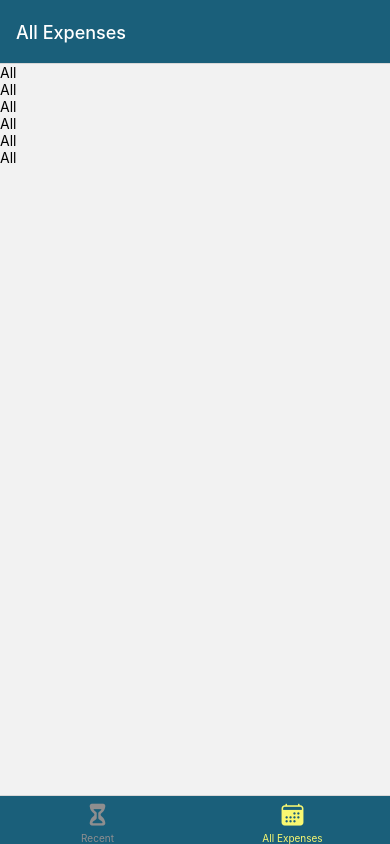
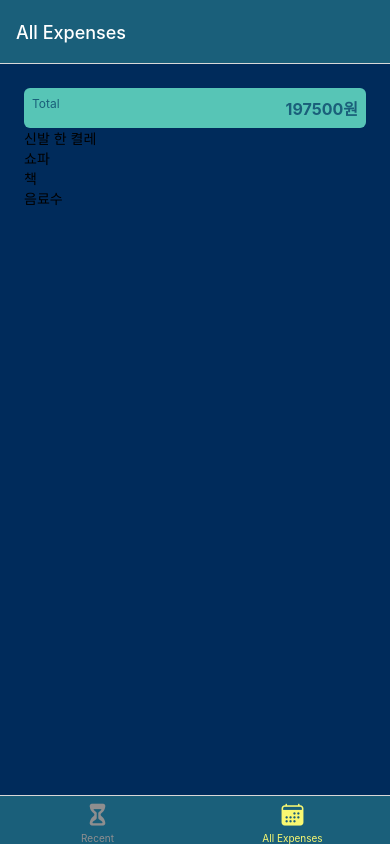
Before and after one commit to eunjitech/accountBook, a React Native app: screen /AllExpenses in a window 390 px wide. Built offline with nearby package versions, Linux system fonts and the light colour scheme.

Commit message:
8-132: expenses output 컴포넌트 분리

```diff
--- /dev/null
+++ b/components/ExpensesOutput/ExpensesList.js
@@ -0,0 +1,18 @@
+import React from "react";
+import { FlatList, StyleSheet, Text, View } from "react-native";
+
+function renderExpensesItem(itemData) {
+  return <Text>{itemData.item.description}</Text>;
+}
+
+export default function ExpensesList({ expenses }) {
+  return (
+    <FlatList
+      data={expenses}
+      renderItem={renderExpensesItem}
+      keyExtractor={(item) => item.id}
+    />
+  );
+}
+
+const styles = StyleSheet.create({});
--- /dev/null
+++ b/components/ExpensesOutput/ExpensesOutput.js
@@ -0,0 +1,57 @@
+//모든 지출에 대한 요약과 모든 관련 지출 목록 페이지
+
+import React from "react";
+import { View, StyleSheet } from "react-native";
+import { GlobalStyles } from "../../constants/styles";
+
+import ExpensesList from "./ExpensesList";
+import ExpensesSummary from "./ExpensesSummary";
+
+const DUMMY_EXPENSES = [
+  {
+    id: "e1",
+    description: "신발 한 켤레",
+    amount: 70000,
+    date: new Date("2023-02-04"),
+  },
+  {
+    id: "e2",
+    description: "쇼파",
+    amount: 120000,
+    date: new Date("2023-05-14"),
+  },
+  {
+    id: "e3",
+    description: "책",
+    amount: 6000,
+    date: new Date("2023-01-29"),
+  },
+  {
+    id: "e4",
+    description: "음료수",
+    amount: 1500,
+    date: new Date("2023-03-03"),
+  },
+];
+
+export default function ExpensesOutput({ expenses, expensesPeriodName }) {
+  function renderItem() {}
+
+  return (
+    <View style={styles.container}>
+      <ExpensesSummary
+        periodName={expensesPeriodName}
+        expenses={DUMMY_EXPENSES}
+      />
+      <ExpensesList expenses={DUMMY_EXPENSES} />
+    </View>
+  );
+}
+
+const styles = StyleSheet.create({
+  container: {
+    flex: 1,
+    padding: 24,
+    backgroundColor: GlobalStyles.colors.darkNavy,
+  },
+});
--- /dev/null
+++ b/components/ExpensesOutput/ExpensesSummary.js
@@ -0,0 +1,37 @@
+import React from "react";
+import { StyleSheet, Text, View } from "react-native";
+
+import { GlobalStyles } from "../../constants/styles";
+
+export default function ExpensesSummary({ periodName, expenses }) {
+  const expensesSum = expenses.reduce((sum, expense) => {
+    return sum + expense.amount;
+  }, 0);
+
+  return (
+    <View style={styles.container}>
+      <Text style={styles.period}>{periodName}</Text>
+      <Text style={styles.sum}>{expensesSum}원</Text>
+    </View>
+  );
+}
+
+const styles = StyleSheet.create({
+  container: {
+    padding: 8,
+    backgroundColor: GlobalStyles.colors.lightTeal,
+    borderRadius: 6,
+    flexDirection: "row",
+    justifyContent: "space-between",
+    alignItems: "cneter",
+  },
+  period: {
+    fontSize: 12,
+    color: GlobalStyles.colors.lightNavy,
+  },
+  sum: {
+    fontSize: 16,
+    fontWeight: "bold",
+    color: GlobalStyles.colors.lightNavy,
+  },
+});
--- a/screens/AllExpenses.js
+++ b/screens/AllExpenses.js
@@ -1,19 +1,11 @@
 import React from "react";
 import { StyleSheet, Text, View } from "react-native";
+import ExpensesOutput from "../components/ExpensesOutput/ExpensesOutput";
 
 import { GlobalStyles } from "../constants/styles";
 
 export default function AllExpenses() {
-  return (
-    <View>
-      <Text style={{ color: "#000" }}>All</Text>
-      <Text>All</Text>
-      <Text>All</Text>
-      <Text>All</Text>
-      <Text>All</Text>
-      <Text>All</Text>
-    </View>
-  );
+  return <ExpensesOutput expensesPeriodName="Total" />;
 }
 
 const styles = StyleSheet.create({});
--- a/screens/RecentExpenses.js
+++ b/screens/RecentExpenses.js
@@ -1,14 +1,11 @@
 import React from "react";
 import { StyleSheet, Text, View } from "react-native";
+import ExpensesOutput from "../components/ExpensesOutput/ExpensesOutput";
 
 import { GlobalStyles } from "../constants/styles";
 
 export default function RecentExpenses() {
-  return (
-    <View>
-      <Text></Text>
-    </View>
-  );
+  return <ExpensesOutput expensesPeriodName="Last 7 Days" />;
 }
 
 const styles = StyleSheet.create({});
```
